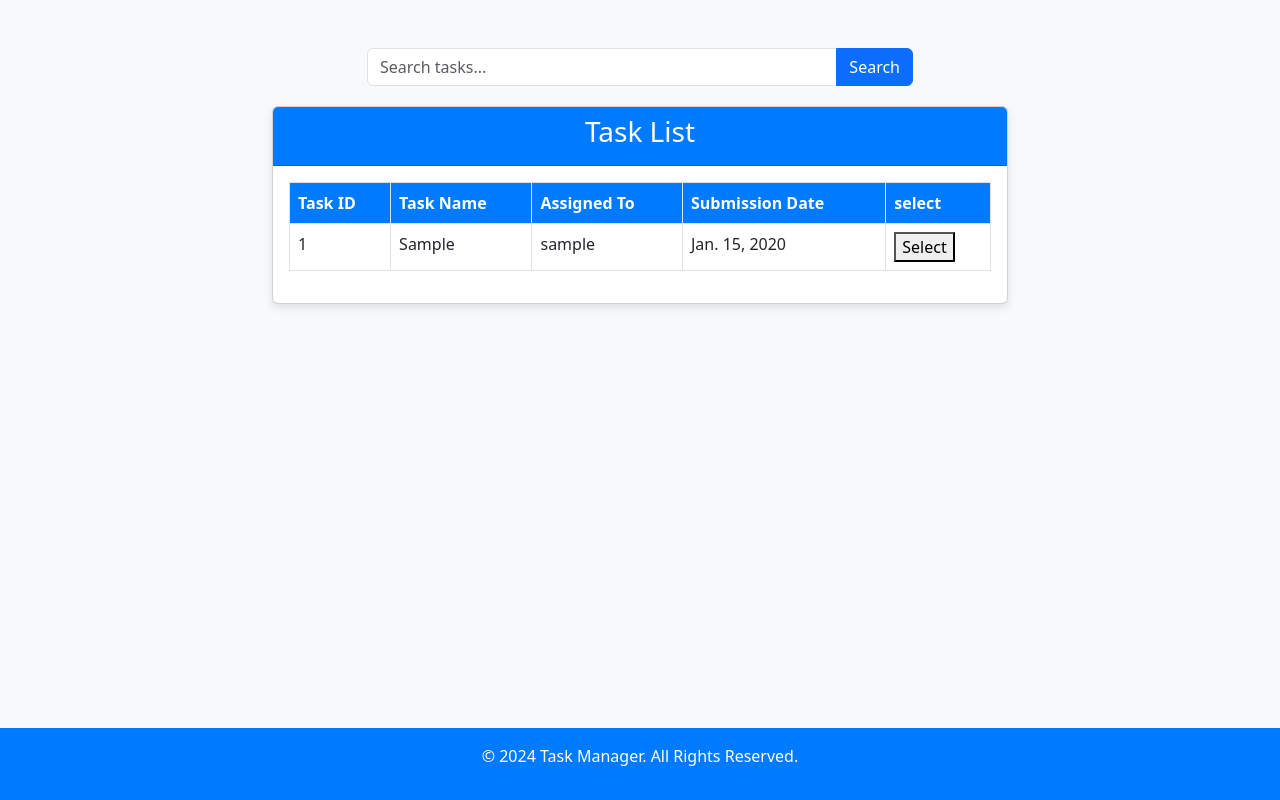
After one commit to SanchitKumbhar/TaskMania-Project, a Django app: page /Task-Forward in a window 1280 px wide. The commit adds this page. Run offline with Django 4.2, Linux system fonts and the light colour scheme; a user stored in the database is signed in; tables that the repository leaves empty hold one stand-in row (values such as "Sample post").

Commit message:
work on taskforwarding

```diff
--- a/app/models.py
+++ b/app/models.py
@@ -35,6 +35,7 @@ class Todo(models.Model):
     task = models.CharField(max_length=100)
     taskDesc=models.TextField(null=True,default="none")
     user = models.ForeignKey(Profile, on_delete=models.CASCADE)
+    admin = models.ForeignKey(User, on_delete=models.CASCADE)
     date=models.DateField(default=get_default_start_date)
     status = models.BooleanField(default=False)  # Default value set to True
     emp_date=models.DateField(default=get_default_start_date)
--- a/app/urls.py
+++ b/app/urls.py
@@ -25,4 +25,6 @@ urlpatterns = [
     path("login-page",views.loginpage,name="login-page"),
     path("signup-page",views.signuppage,name="signup-page"),
     path("show-tasks-info",views.showTasksinfo,name="show-tasks-info"),
+    path("Task-Forward",views.TaskForward,name="Task-Forward"),
+    path("allocate-task/api",views.forwardTaskapi,name="allocate-task/api"),
 ] + static(settings.MEDIA_URL, document_root=settings.MEDIA_ROOT)
--- a/app/views.py
+++ b/app/views.py
@@ -1,3 +1,4 @@
+import json
 from django.shortcuts import get_object_or_404
 from datetime import datetime
 from django.contrib.auth import get_user_model
@@ -208,11 +209,18 @@ def taskdone(request, id):
     my_instance.save()
     return redirect('/employee_panel')
 
-def organizeSort(df):
-   date_object = datetime.strptime(df["dataframe"][0], "%Y-%m-%d").date()
-   dates=[]
-   dates.append(date_object-date.today())
-   print(dates)
+
+def organizeSort(tasknames, deadlines):
+    date_object = datetime.strptime(deadlines[0], "%Y-%m-%d").date()
+    dates = []
+    dates.append(date.today())
+    arrangement = []
+    for i in range():
+        arrangement.append(dates[0]-date_object)
+    new_arrangement=sorted(arrangement)
+
+
+
 
 def employee_panel(request):
     if request.user.is_anonymous:
@@ -227,12 +235,9 @@ def employee_panel(request):
             for i in range(len(user_data)):
                 tasknames.append(data[i].get("task"))
                 deadlines.append(str(data[i].get("date")))
-            dataframe = pd.DataFrame({
-                "TaskName": tasknames,
-                "Deadline": deadlines
-            })
 
-            organizeSort(dataframe)
+            # organizeSort(tasknames, deadlines)
+            print(user_data)
 
             if request.method == "POST":
                 task = request.POST.get("task")
@@ -266,6 +271,7 @@ def visualization(request):
             # filepathname = fileobj.url(filepathname)
             # data = Todo.objects.filter()
             non_staff_users = User.objects.filter(is_staff=False)
+
 
     return render(request, 'Emptable.html', {'data': non_staff_users})
 
@@ -315,12 +321,26 @@ def manager(request):
                 user = User.objects.get(username=employeename)
                 empuser = Profile.objects.get(user=user)
                 Todo.objects.create(
-                    task=taskname, taskDesc=taskDesc, user=empuser, date=date)
+                    task=taskname, taskDesc=taskDesc, user=empuser, date=date,admin=request.user)
         else:
             return HttpResponse("You are a Employee")
 
     return render(request, 'managerpanel.html', {'emp': Profile.objects.all()})
 
+def TaskForward(request):
+    data=Todo.objects.filter(admin=request.user)
+    return render(request,"task-forward.html",{'data' : data})
+
+def forwardTaskapi(request):
+    if request.method=="POST":
+        id=json.loads(request.body)
+        data=id.get("id")
+
+
+
+    return JsonResponse({
+        'success' : "ok"
+    })
 
 def showTasksinfo(request):
     pass
--- /dev/null
+++ b/templates/task-forward.html
@@ -0,0 +1,158 @@
+<!DOCTYPE html>
+<html lang="en">
+
+<head>
+    <meta charset="UTF-8">
+    <meta name="viewport" content="width=device-width, initial-scale=1.0">
+    <title>Task Management</title>
+    <!-- Bootstrap CSS -->
+    <link href="https://cdn.jsdelivr.net/npm/bootstrap@5.3.0/dist/css/bootstrap.min.css" rel="stylesheet">
+    <style>
+        body {
+            display: flex;
+            flex-direction: column;
+            min-height: 100vh;
+            background-color: #f8f9fa;
+            /* Light gray background */
+        }
+
+        .navbar {
+            background-color: #007bff;
+            /* Blue navbar */
+        }
+
+        .navbar .navbar-brand,
+        .navbar .nav-link {
+            color: #fff !important;
+            /* White text for the navbar */
+        }
+
+        .card {
+            background-color: #ffffff;
+            /* White card */
+            box-shadow: 0 4px 8px rgba(0, 0, 0, 0.1);
+            /* Subtle shadow for elevation */
+        }
+
+        .card-header {
+            background-color: #007bff;
+            color: white;
+            /* White text in the header */
+        }
+
+        .table th {
+            background-color: #007bff;
+            color: white;
+            /* White text for table headers */
+        }
+
+        footer {
+            background-color: #007bff;
+            color: white;
+            margin-top: auto;
+            /* Pushes the footer to the bottom */
+        }
+
+        .search-bar {
+            margin-bottom: 20px;
+        }
+    </style>
+</head>
+
+<body>
+
+    <!-- Main Content -->
+    <div class="container my-5">
+        <!-- Search Bar -->
+        <div class="row justify-content-center search-bar">
+            <div class="col-12 col-md-8 col-lg-6">
+                <form class="input-group">
+                    <input type="text" class="form-control" placeholder="Search tasks..." aria-label="Search">
+                    <button class="btn btn-primary" type="submit">Search</button>
+                </form>
+            </div>
+        </div>
+
+        <!-- Task Table -->
+        <div class="row justify-content-center">
+            <div class="col-12 col-md-10 col-lg-8">
+                <div class="card">
+                    <div class="card-header text-center">
+                        <h3>Task List</h3>
+                    </div>
+                    <div class="card-body">
+                        <div class="table-responsive">
+                            <table class="table table-bordered">
+                                <thead>
+                                    <tr>
+                                        <th>Task ID</th>
+                                        <th>Task Name</th>
+                                        <th>Assigned To</th>
+                                        <th>Submission Date</th>
+                                        <th>select</th>
+                                    </tr>
+                                </thead>
+                                <tbody>
+                                    {% for i in data %}
+                                    <tr>
+
+                                        <td>{{forloop.counter}}</td>
+                                        <td>{{i.task}}</td>
+                                        <td>{{i.admin}}</td>
+                                        <td>{{i.date}}</td>
+                                        <td><button value="{{i.id}}" id="select-task"
+                                                onclick="selectFunc()">Select</button></td>
+                                    </tr>
+                                    {% endfor %}
+
+                                </tbody>
+                            </table>
+                        </div>
+                    </div>
+                </div>
+            </div>
+        </div>
+    </div>
+
+    <!-- Footer -->
+    <footer class="text-center py-3">
+        <p>&copy; 2024 Task Manager. All Rights Reserved.</p>
+    </footer>
+
+    <script>
+        function selectFunc() {
+            btn = document.getElementById("select-task");
+            const url = "allocate-task/api";
+            const material = {
+                id: btn.value
+            }
+
+            fetch(url, {
+                method: "POST",
+                headers: {
+                    "content-type": "application/json"
+                },
+                body: JSON.stringify(material)
+            })
+                .then(response => {
+                    if (!response.ok) {
+                        throw new Error("Network response was not ok " + response.statusText);
+                    }
+                    else {
+                        return response.json()
+                    }
+                })
+                .then(data => {
+                    console.log(data);
+                }
+                )
+                .catch(error => {
+                    alert(error);
+                })
+        }
+    </script>
+    <!-- Bootstrap JS -->
+    <script src="https://cdn.jsdelivr.net/npm/bootstrap@5.3.0/dist/js/bootstrap.bundle.min.js"></script>
+</body>
+
+</html>
```
Also changed, not shown: templates/ak.txt (added, +13 -0 lines), templates/managerpanel.html (+22 -12 lines), app/migrations/0032_todo_admin.py (added), file/documents/api2.png (added), file/documents/api2_d38RB71.png (added), file/file/api2_qqnwtTY.png (added), file/file/api_vWtE4Rl.png (added).
